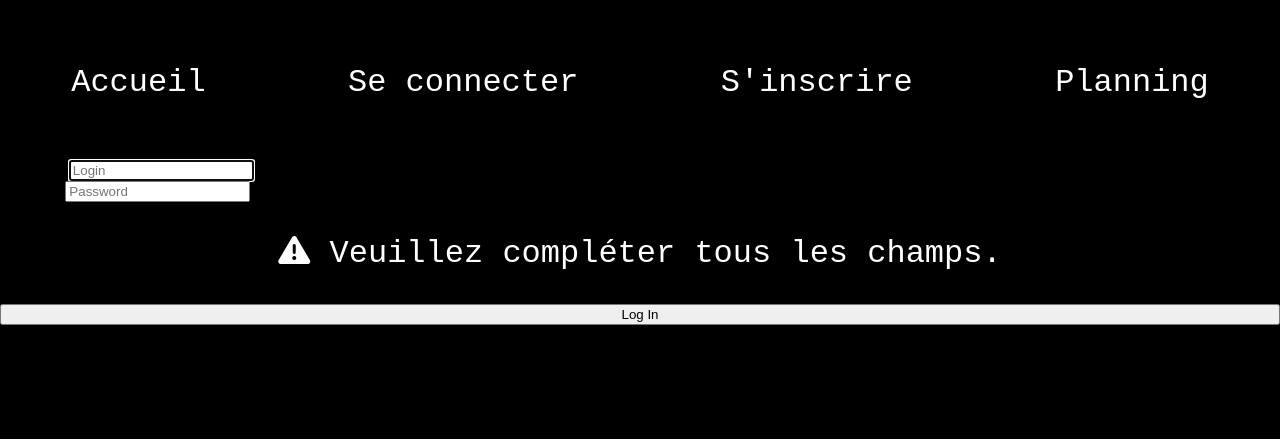
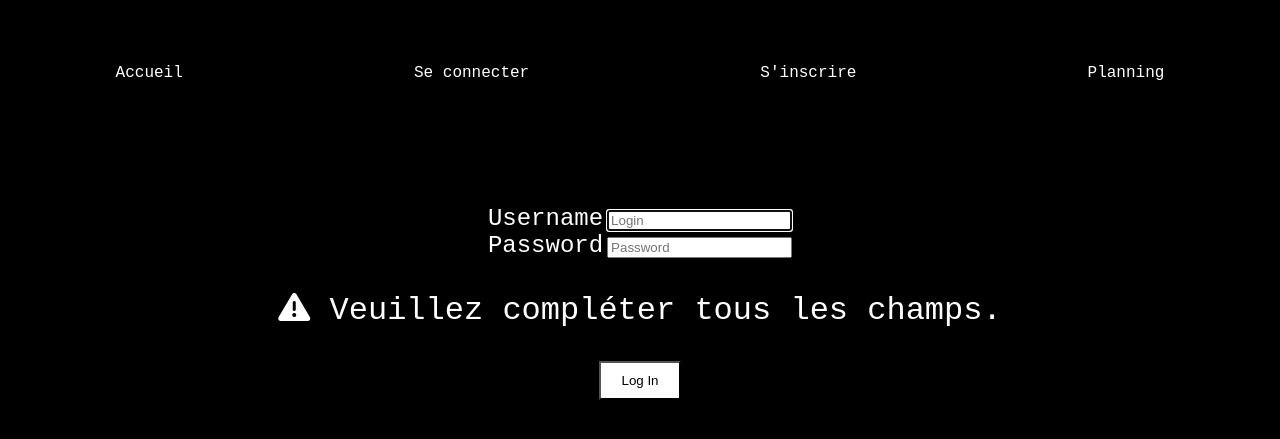
Before and after one commit to leopold-gauthier/ReservationSalle, a PHP site: page /php/connexion.php in a window 1280 px wide. Shown: the top 439 px of the page. Run offline with PHP 8.4, Linux system fonts and the light colour scheme; some libraries are stand-ins or nearby versions.

Commit message:
new version of css

```diff
--- a/css/origin-main.css
+++ b/css/origin-main.css
@@ -14,18 +14,19 @@ nav{
 }
 nav a{
 
-    font-size: xx-large;
-    font-family: 'Courier New', Courier, monospace;
-    text-decoration: none;
-    color: white;
+}
+main{
+    display: flex;
+    flex-direction: column;
+    align-items: center;
 }
 
 h1 {
-    margin: 0%;
+    margin-top: 7%;
     background-color: black;
-    font-family: 'Courier New', Courier, monospace;
+    font-family: 'Dosis', sans-serif;
     text-align: center;
-    font-size: 5rem;
+    font-size: 3rem;
     color: white;
 }
 
@@ -34,6 +35,12 @@ p {
     font-family: 'Courier New', Courier, monospace;
     text-align: center;
     font-size: 2rem;
+    color: white;
+}
+a{
+    font-size: medium;
+    font-family: 'Courier New', Courier, monospace;
+    text-decoration: none;
     color: white;
 }
 
@@ -45,13 +52,40 @@ video{
     object-position: fixed;
 }
 
+label{
+    font-size: 1.5rem;
+    font-family: 'Courier New', Courier, monospace;
+    color: white;
+}
+
+form{
+    display: flex;
+    flex-direction: column;
+    align-items: center;
+}
+table, th, tr, td{
+    color: white;
+    border: solid 1px white;
+
+}
+
 
 #editelement{
+    margin-top: 5%;
     display: flex;
     flex-direction: column;
-    justify-content: baseline;
+    align-items: center;
+    justify-content: center;
 }
 
 .editelement{
 
 }
+
+.button{
+padding: 10px 20px;
+background-color: white;
+color: black;
+
+
+}
--- a/index.php
+++ b/index.php
@@ -53,10 +53,6 @@ require "./php/include/config.php"
         </main>
     </div>
 
-
-    <footer><?php include_once("./include/footer.php"); ?></footer>
-
-
 </body>
 
 
--- a/php/connexion.php
+++ b/php/connexion.php
@@ -18,8 +18,8 @@ require "./include/config.php";
         </nav>
     </header>
     <main>
-
-        <form id="editelement" method="POST" action="">
+        <div id="editelement">
+            <form method="POST" action="">
                 <h3>Login Here</h3>
                 <div class="editelement">
                     <label for="login">Username</label>
@@ -52,8 +52,9 @@ require "./include/config.php";
                 }
 
                 ?>
-            <input type="submit" name="envoi" value="Log In" id="button">
+                <input type="submit" name="envoi" value="Log In" class="button">
             </form>
+        </div>
     </main>
 
     <footer><?php include_once("./include/footer.php"); ?></footer>
--- a/php/include/head-include.php
+++ b/php/include/head-include.php
@@ -2,3 +2,7 @@
 <link rel="stylesheet" href="../css/origin-main.css">
 <!-- FONT AWESOME -->
 <script src="https://kit.fontawesome.com/9a09d189de.js" crossorigin="anonymous"></script>
+<!-- GOOGLE FONT -->
+<link rel="preconnect" href="https://fonts.googleapis.com">
+<link rel="preconnect" href="https://fonts.gstatic.com" crossorigin>
+<link href="https://fonts.googleapis.com/css2?family=Dosis&display=swap" rel="stylesheet">
```
Lines whose indentation alone changed are shown as unchanged.
